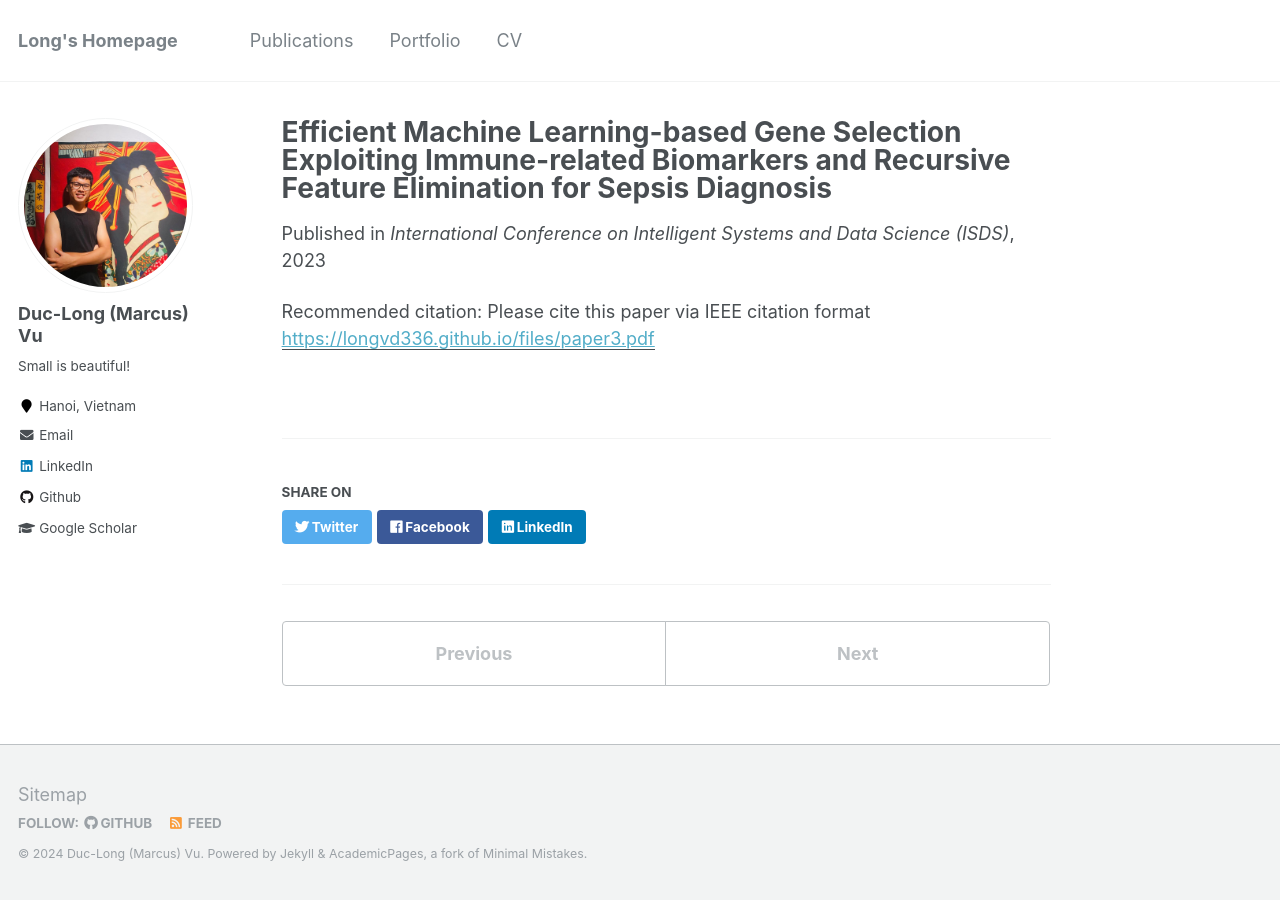
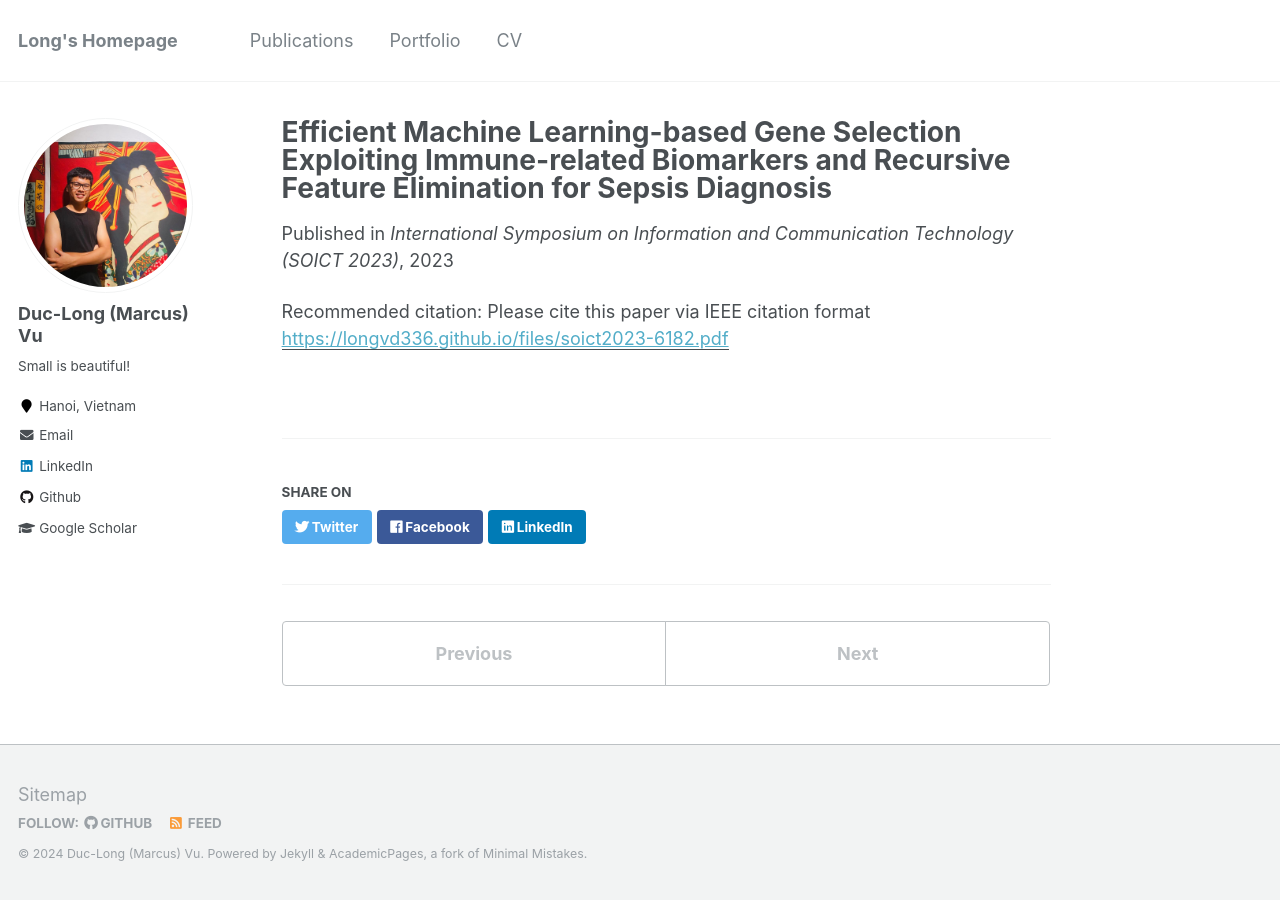
Before and after one commit to longvd336/longvd336.github.io, a Jekyll site: the page built from _publications/paper5.md, in a window 1280 px wide. Built offline with Jekyll 4.4.1, drawn with Linux system fonts in a browser that asks for light colours.

Commit message:
add publication

```diff
--- a/_publications/paper5.md
+++ b/_publications/paper5.md
@@ -4,7 +4,7 @@ collection: publications
 permalink: /publication/paper5
 excerpt: 'We develop a novel approach leverage the effectiveness of Principal Component Analysis and Machine Learning to select potential gene biomarker.'
 date: 2023-10-01
-venue: 'International Conference on Intelligent Systems and Data Science (ISDS)'
-paperurl: 'https://longvd336.github.io/files/paper3.pdf'
+venue: ' International Symposium on Information and Communication Technology (SOICT 2023)'
+paperurl: 'https://longvd336.github.io/files/soict2023-6182.pdf'
 citation: 'Please cite this paper via IEEE citation format'
 ---
```
Also changed, not shown: _pages/about.md (+1 -1 lines), _portfolio/portfolio-8.md (added, +5 -0 lines), _portfolio/portfolio-9.md (added, +5 -0 lines), _publications/paper6.md (+1 -1 lines), _publications/paper7.md (+2 -2 lines), images/profile2.jpg (added), images/rivf1.jpg (added), images/rivf2.jpg (added), images/rivf3.jpg (added), images/z5073474037414_106cd66bcbe5926eecefbea06fc441fb.jpg (added), 2 other files.
